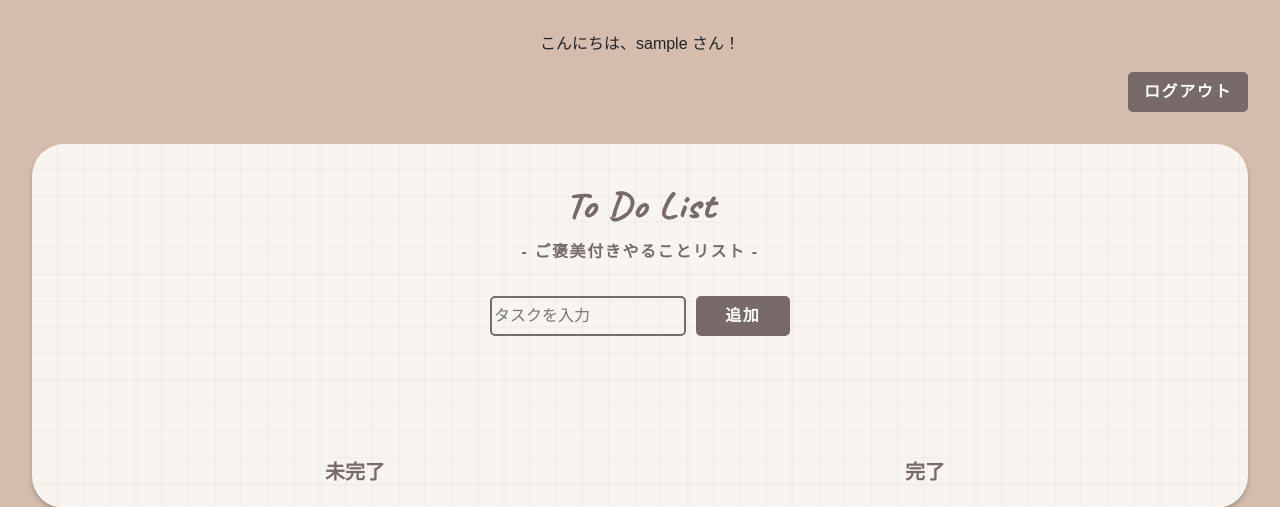
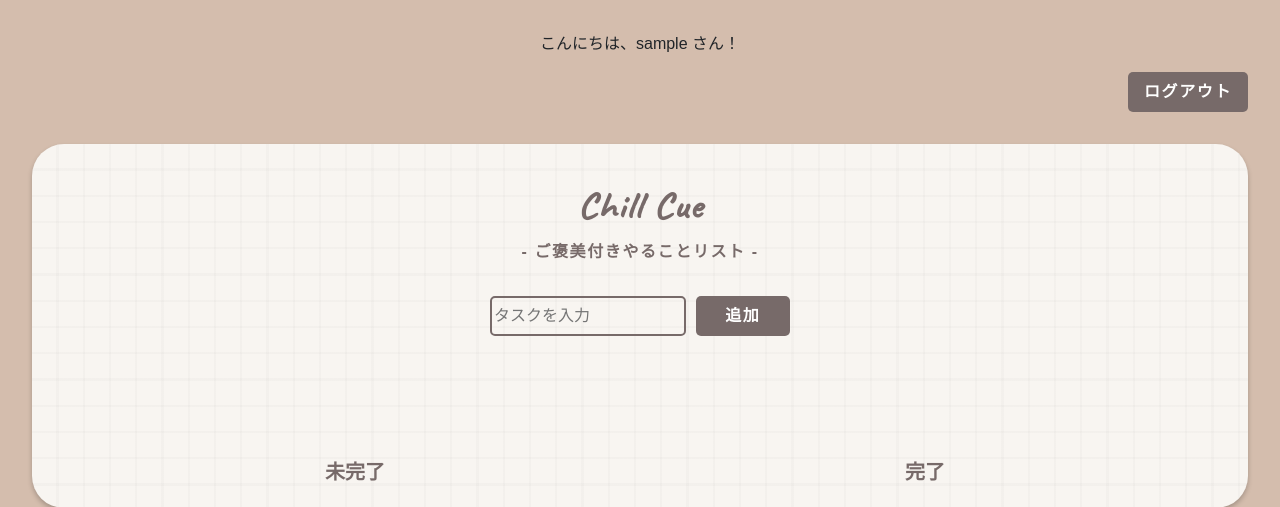
Before and after one commit to S4156/ToDo-app, a Flask app: page / in a window 1280 px wide. Shown: the top 507 px of the page. Run offline with Flask 3, Linux system fonts and the light colour scheme; the visitor is signed in with stand-in values (Sample User, id 1); data that the repository does not hold is empty; some libraries are stand-ins or nearby versions; some web fonts are replaced.

Commit message:
change app title

```diff
--- a/models.py
+++ b/models.py
@@ -41,7 +41,7 @@ class User(UserMixin, db.Model):
 
 class Task(db.Model):
     """
-    登録されたToDoタスクの情報を保持するモデル
+    登録されたタスクの情報を保持するモデル
 
     Attributes
         id (int): タスクID,(主キー)
--- a/templates/index.html
+++ b/templates/index.html
@@ -22,7 +22,7 @@
 
     <!-- ▼ ヘッダー -->
     <header class="app-header text-center">
-      <h1>To Do List</h1>
+      <h1>Chill Cue</h1>
       <p>- ご褒美付きやることリスト -</p>
     </header>
     <!-- ▲ ヘッダー -->
```
